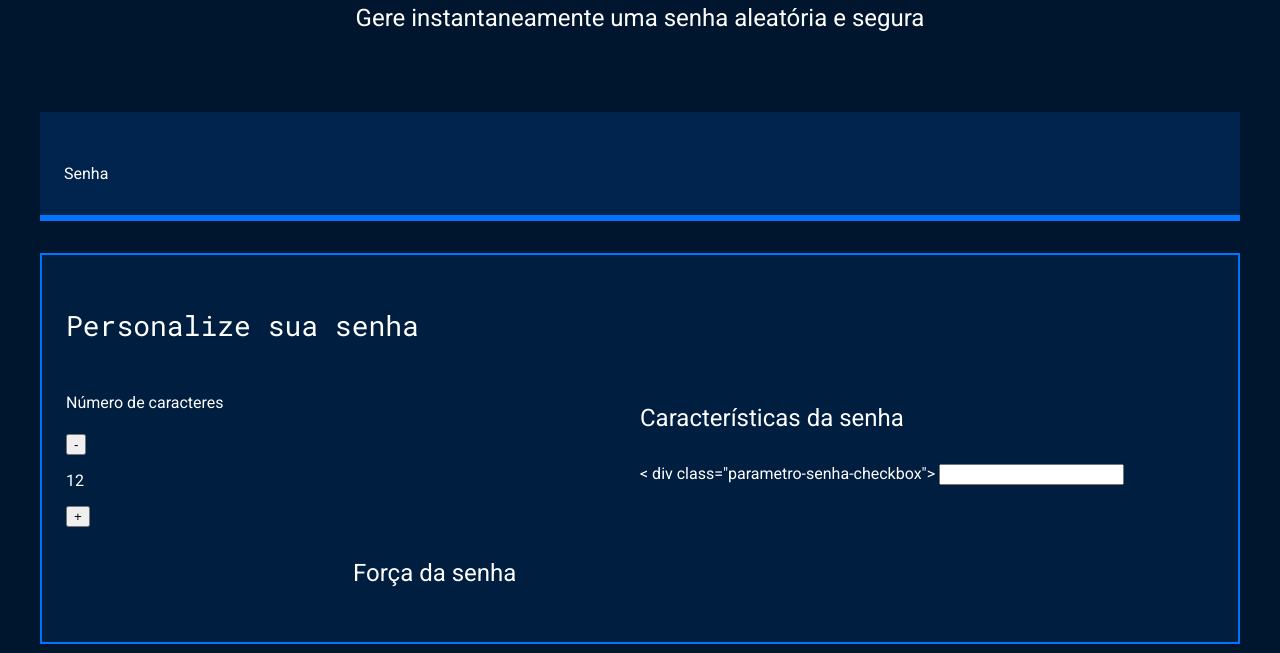
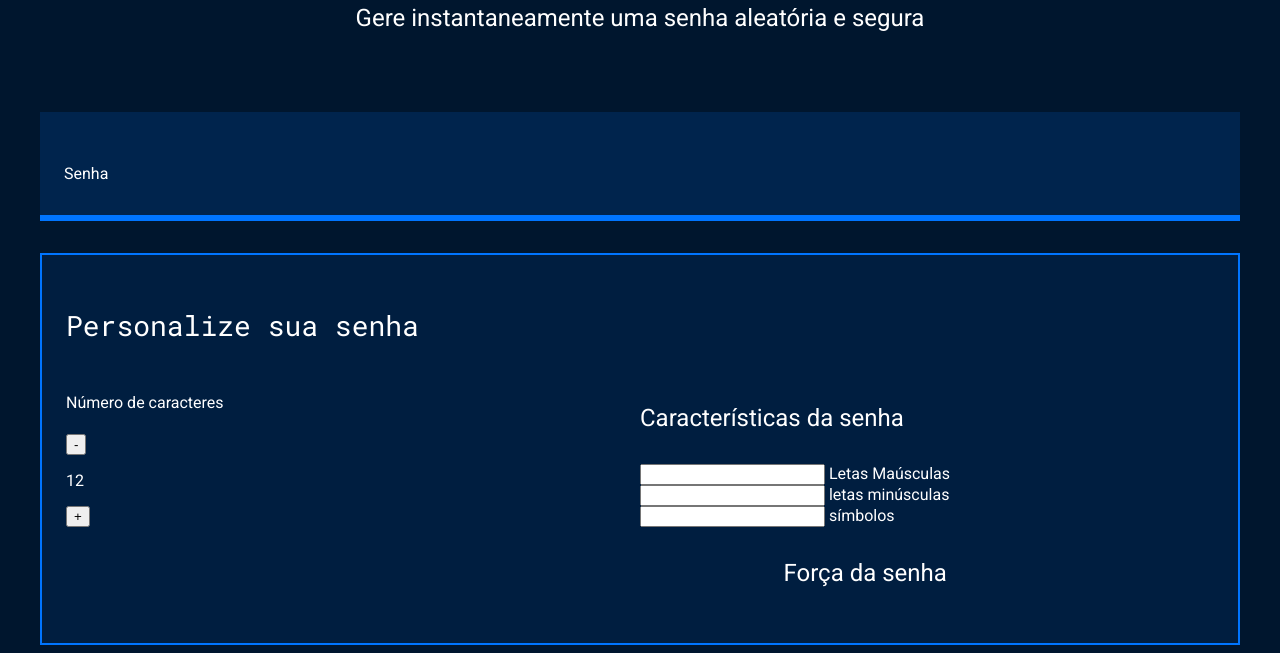
Before and after one commit to Elaineperusso/seguran-a-digital, a plain HTML site: page index.html in a window 1280 px wide. Shown: the part 213-866 px from the top of the page. Drawn offline with Linux system fonts and the light colour scheme.

Commit message:
simbolos

```diff
--- a/index.html
+++ b/index.html
@@ -30,9 +30,17 @@
                 </div>
                 <div class="parametro-senha">
                     <h4 class="parametro-senha__titulo">Características da senha</h4>
-                    < div class="parametro-senha-checkbox">
-                    <input name="maiusculo"type=checkbox" class="checkbox" checked>
+                    <div class="parametro-senha-checkbox">
+                    <input name="mausculo"type=checkbox" class="checkbox" checked>
+                    <label for="mausculo">Letas Maúsculas </label>
                 </div>
+                   <div class="parametro-senha-checkbox">
+                    <input name="minusculo"type=checkbox" class="checkbox" checked>
+                    <label for="minusculo">letas minúsculas </label>
+                </div>
+                 <div class="parametro-senha-checkbox">
+                    <input name="simbolos"type=checkbox" class="checkbox" checked>
+                    <label for="simbolos">símbolos </label>
                 </div>
                 <div class="parametro-senha">
                     <h4 class="parametro-senha__titulo">Força da senha</h4>
```
